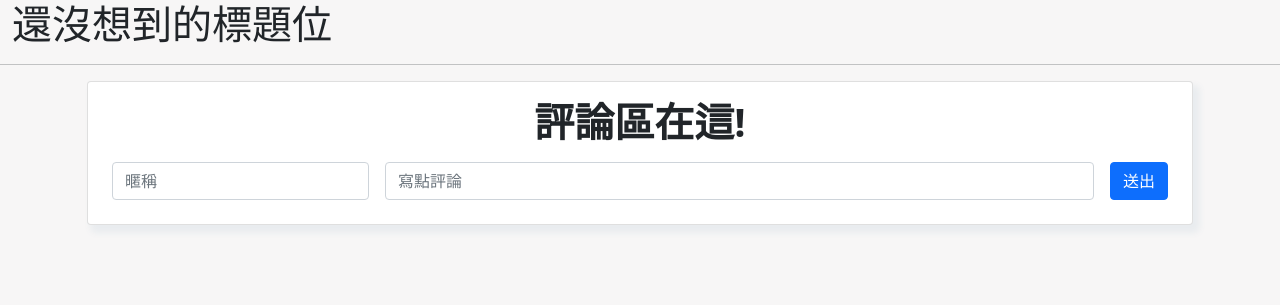
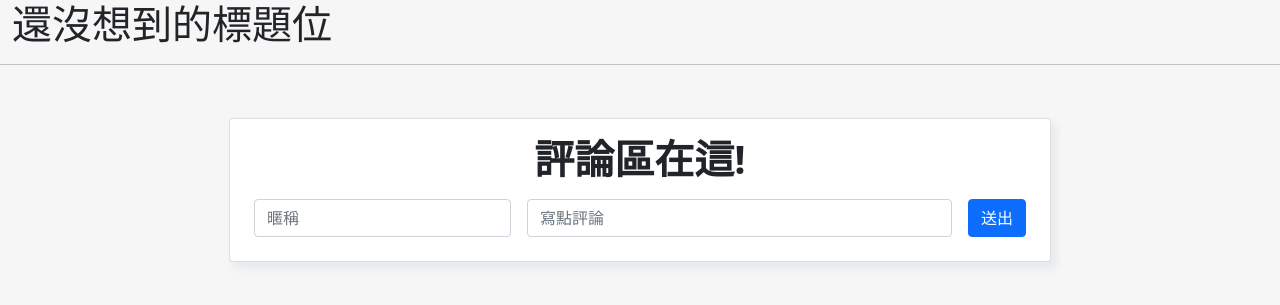
Before and after one commit to flyhighhigh/webprojects, a Flask app: page / in a window 1280 px wide. Shown: the top 305 px of the page. Run offline with Flask 2, Linux system fonts and the light colour scheme; data that the repository does not hold is empty.

Commit message:
手機板介面改善

```diff
--- a/personal_webpage/server.py
+++ b/personal_webpage/server.py
@@ -4,6 +4,7 @@ from flask import url_for
 from flask import render_template
 from flask import request
 import pymysql
+import time
 
 app=Flask(__name__)
 db=pymysql.connect(host="127.0.0.1",user="flyhighhigh",passwd="qqwweerr",db="db_practice")
@@ -21,9 +22,10 @@ def home():
 def newdata():
     name=request.form.get('name')
     text=request.form.get("comment")
+    timestr=time.strftime("%Y/%m/%d %H:%M",time.localtime())
     #輸進database
-    comm="insert into comments(name,text) values(%s,%s);"
-    val=(name,text)
+    comm="insert into comments(name,text,time) values(%s,%s,%s);"
+    val=(name,text,timestr)
     cursor.execute(comm,val)
     db.commit()
     return redirect(url_for('home'))
--- a/personal_webpage/templates/index_bootstrap.html
+++ b/personal_webpage/templates/index_bootstrap.html
@@ -13,6 +13,7 @@
     <script src="https://cdn.jsdelivr.net/npm/bootstrap@5.0.1/dist/js/bootstrap.bundle.min.js"
         integrity="sha384-gtEjrD/SeCtmISkJkNUaaKMoLD0//ElJ19smozuHV6z3Iehds+3Ulb9Bn9Plx0x4"
         crossorigin="anonymous"></script>
+    <link rel="icon" href="./favicon2.ico" type="image/x-icon">
     <title>劉冠麟 | 個人網站與留言板測試</title>
     <style>
         .oldcomment {
@@ -20,13 +21,62 @@
             border-radius: 4px;
             box-shadow: 5px 6px 6px 2px #e9ecef;
         }
-
+        hr.onphone{
+            margin: 0%;
+        }
         body {
             background-color: #f7f6f6
         }
-
-        .name_text {
+        .text {
             margin: 0 auto;
+        }
+        @media screen and (min-width: 64em) {
+            .main {
+                max-width: 64rem;
+                padding: 2rem 6rem;
+                margin: 0 auto;
+                font-size: 1.1rem
+            }
+            .mycomment{
+                display: flex!important;
+            }
+            .name{
+                border: 1px solid transparent
+            }
+            .onphone{display: none;}
+            .onpc{display: block;}
+            .commenttext{padding: .5rem!important;}
+        }
+        @media screen and (min-width: 42em) and (max-width: 64em) {
+            .main {
+                padding: 2rem 4rem;
+                font-size: 1.1rem
+            }
+            .mycomment{
+                display: block;
+            }
+            .name{
+                border: 1px solid transparent
+            }
+            .onphone{display: block;}
+            .onpc{display: none;}
+            .commenttext{padding: 0rem .5rem .5rem .5rem;}
+        }
+        @media screen and (max-width: 42em) {
+            .main {
+                padding: 2rem 1rem;
+                font-size: 1rem
+            }
+            .mycomment{
+                display: block;
+            }
+            .name{
+                border: 1px solid rgba(0,0,0,.125);
+                border-radius: .25rem;
+            }
+            .onphone{display: block;}
+            .onpc{display: none;}
+            .commenttext{padding: 0rem .5rem .5rem .5rem;}
         }
     </style>
 </head>
@@ -37,35 +87,35 @@
     <div class="container-fluid">
         <h1>還沒想到的標題位</h1>
     </div>
-
     <hr>
-    <div id="main" class="container">
+    <div class="container main">
         <div class="card oldcomment p-3">
             <div class="container text-center">
                 <h1><strong>評論區在這!</strong></h1>
             </div>
             {% for ppl in data %}
-            <div class="d-flex justify-content-between align-items-center">
-                <div class="p-2">
-                    <p class="font-weight-bold text-primary name_text"><strong>{{ppl[0]}} :</strong></p>
+            <hr class="onphone">
+            <div class="mycomment justify-content-between align-items-center">
+                <div class="d-flex">
+                    <div class="p-2 font-weight-bold text-primary flex-fill text"><strong>{{ppl[0]}} :</strong></div>
+                    <div class="p-2 onphone"><small>{{ppl[2]}}</small></div>
                 </div>
-                <div class="p-2 flex-grow-1">
-                    <p class="font-weight-bold name_text">{{ppl[1]}}</p>
+                <div class="flex-fill commenttext">
+                    <p class="font-weight-bold text">{{ppl[1]}}</p>
                 </div>
-                <div class="p-2">
-                    <small>time</small>
+                <div class="p-2 onpc">
+                    <small>{{ppl[2]}}</small>
                 </div>
             </div>
+
             {% endfor %}
-            <form class="d-flex justify-content-between align-items-center" action="/" method="POST">
+            <form class="mycomment justify-content-between align-items-center" action="/" method="POST">
                 <div class="p-2">
                     <input name="name" type="text" class="form-control" placeholder="暱稱">
                 </div>
-                <div class="p-2 flex-grow-1">
-                    <input name="comment" type="text" class="form-control" placeholder="寫點評論">
-                </div>
-                <div class="p-2">
-                    <button type="submit" class="btn btn-primary">送出</button>
+                <div class="d-flex flex-fill">
+                    <div class="p-2 flex-fill"><input name="comment" type="text" class="form-control" placeholder="寫點評論"></div>
+                    <div class="p-2"><button type="submit" class="btn btn-primary btn-block">送出</button></div>
                 </div>
             </form>
         </div>
```
Also changed, not shown: personal_webpage/templates/favicon.ico (added), personal_webpage/templates/favicon2.ico (added).
